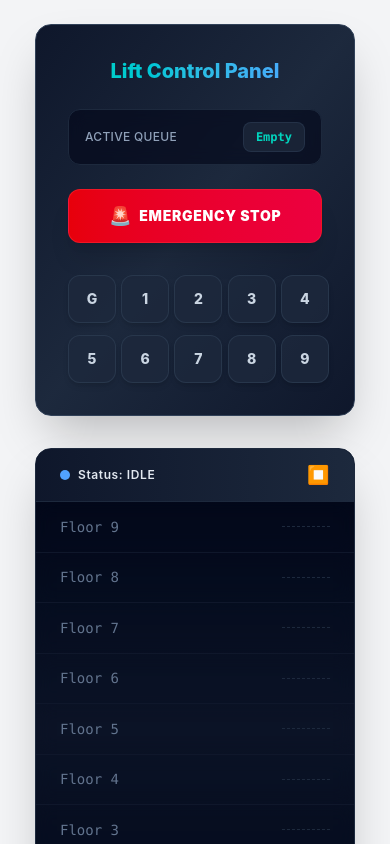
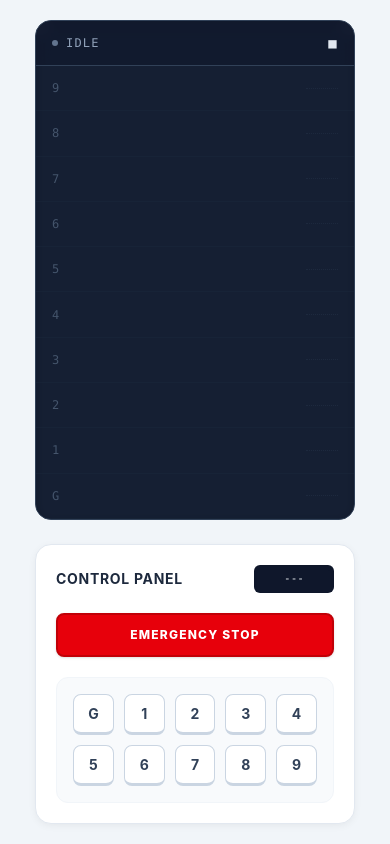
Before and after one commit to mqkhan125/react-elevator-system, a React (Vite) app: page / in a window 390 px wide. Shown: the top 844 px of the page. Built offline with nearby package versions, Linux system fonts and the light colour scheme.

Commit message:
style: implement professional hardware UI and fix mobile layout order

```diff
--- a/src/App.jsx
+++ b/src/App.jsx
@@ -8,7 +8,9 @@ const App = () => {
   const [currentFloor, setCurrentFloor] = useState(0);
 
   return (
-    <div className="flex flex-col md:flex-row justify-center items-center gap-8 bg-gray-100 min-h-screen p-6">
+    <div className="flex flex-col lg:flex-row justify-center items-center gap-6 lg:gap-10 bg-slate-100 min-h-screen p-4 lg:p-8 font-sans">
+      {/* order-2 lg:order-1 ensures Panel goes to bottom on mobile, left on desktop */}
+      <div className="order-2 lg:order-1 w-full max-w-xs lg:w-80">
         <ControlPanel
           queue={queue}
           setQueue={setQueue}
@@ -16,7 +18,10 @@ const App = () => {
           setIsEmergency={setIsEmergency}
           currentFloor={currentFloor}
         />
+      </div>
 
+      {/* order-1 lg:order-2 ensures Lift stays on top on mobile, right on desktop */}
+      <div className="order-1 lg:order-2 w-full max-w-xs lg:w-80">
         <Lift
           queue={queue}
           setQueue={setQueue}
@@ -25,6 +30,7 @@ const App = () => {
           setCurrentFloor={setCurrentFloor}
         />
       </div>
+    </div>
   );
 };
 
--- a/src/Componets/ControlPanel.jsx
+++ b/src/Componets/ControlPanel.jsx
@@ -18,44 +18,32 @@ const ControlPanel = ({
   };
 
   return (
-    <div className="bg-gradient-to-br from-slate-900 via-slate-800 to-slate-900 p-8 rounded-2xl shadow-2xl border border-slate-700 w-80 text-white">
-      <h2 className="text-xl font-extrabold text-center bg-clip-text text-transparent bg-gradient-to-r from-teal-400 to-blue-400 mb-6">
-        Lift Control Panel
+    <div className="bg-white p-5 lg:p-6 rounded-2xl shadow-[0_2px_10px_-2px_rgba(0,0,0,0.08)] border border-slate-200 w-full">
+      <div className="flex items-center justify-between mb-5">
+        <h2 className="text-sm font-bold text-slate-800 uppercase tracking-wider">
+          Control Panel
         </h2>
 
-      <div className="flex items-center justify-between bg-slate-950/60 px-4 py-3 rounded-xl border border-slate-800 mb-6 backdrop-blur-sm">
-        <span className="text-xs font-medium text-slate-400 tracking-wide uppercase">
-          Active Queue
-        </span>
-        <code className="text-xs bg-slate-800/80 px-3 py-1.5 rounded-lg text-teal-400 font-bold border border-slate-700/50">
-          {queue.length > 0 ? queue.join(", ") : "Empty"}
-        </code>
+        {/* Active Queue Monitor */}
+        <div className="bg-slate-900 text-slate-100 text-[11px] font-mono px-3 py-1.5 rounded-md min-w-[80px] text-center shadow-inner">
+          {queue.length > 0 ? queue.join(" - ") : "---"}
+        </div>
       </div>
 
-
-      <div className="mb-8">
+      {/* Emergency Button */}
       <button
         onClick={() => setIsEmergency((prev) => !prev)}
-          className={`w-full py-3 px-4 text-sm font-black tracking-wider rounded-xl border transition-all duration-300 shadow-xl flex items-center justify-center gap-2 ${
+        className={`w-full py-3 px-4 text-xs font-extrabold tracking-widest rounded-lg border-2 transition-all duration-200 mb-5 focus:outline-none active:scale-[0.98] ${
           isEmergency
-              ? "bg-gradient-to-r from-purple-600 to-indigo-600 border-purple-500/50 hover:shadow-purple-500/25 animate-bounce text-white"
-              : "bg-gradient-to-r from-red-600 to-rose-600 border-red-500/50 hover:shadow-red-500/25 hover:brightness-110 text-white"
+            ? "bg-slate-700 border-slate-800 text-slate-200 shadow-inner"
+            : "bg-red-600 border-red-700 text-white hover:bg-red-700 shadow-sm hover:shadow-md"
         }`}
       >
-          {isEmergency ? (
-            <>
-              <span className="text-lg">🛡️</span> RESUME LIFT
-            </>
-          ) : (
-            <>
-              <span className="text-lg">🚨</span> EMERGENCY STOP
-            </>
-          )}
+        {isEmergency ? "RESUME OPERATIONS" : "EMERGENCY STOP"}
       </button>
-      </div>
 
-
-      <div className="grid grid-cols-5 gap-3">
+      {/* Floor Buttons - Physical 3D look */}
+      <div className="grid grid-cols-5 gap-2.5 p-4 bg-slate-50 rounded-xl border border-slate-100">
         {buttons.map((floor) => {
           const isActive = queue.includes(floor);
 
@@ -63,10 +51,10 @@ const ControlPanel = ({
             <button
               key={floor}
               onClick={() => handleValue(floor)}
-              className={`w-12 h-12 rounded-xl text-sm font-extrabold transition-all duration-300 transform active:scale-95 flex items-center justify-center border shadow-md ${
+              className={`w-full aspect-square rounded-lg text-sm font-bold transition-all duration-100 flex items-center justify-center focus:outline-none ${
                 isActive
-                  ? "bg-gradient-to-br from-red-500 to-rose-600 border-red-600 text-white shadow-red-500/30 scale-105 ring-2 ring-red-400/30"
-                  : "bg-slate-800/80 text-slate-300 border-slate-700/60 hover:bg-slate-700 hover:text-teal-400 hover:border-slate-600 hover:shadow-lg"
+                  ? "bg-indigo-600 text-white border border-indigo-700 shadow-[0_2px_4px_-1px_rgba(79,70,229,0.4)] scale-95" // Pressed look when active
+                  : "bg-white text-slate-700 border border-slate-300 border-b-[3px] hover:bg-slate-100 active:scale-95 active:border-b-0 active:mt-[3px]" // 3D physical button effect
               }`}
             >
               {floor}
--- a/src/Componets/Lift.jsx
+++ b/src/Componets/Lift.jsx
@@ -7,6 +7,7 @@ const Lift = ({
   currentFloor,
   setCurrentFloor,
 }) => {
+  // [LOGIC WALA HISSA EXACTLY SAME HAI, KOI CHANGE NAHI]
   const [direction, setDirection] = useState("idle");
   const [doorOpen, setDoorOpen] = useState(false);
   const [timer, setTimer] = useState(0);
@@ -14,25 +15,20 @@ const Lift = ({
   const moveRef = useRef(null);
   const timerRef = useRef(null);
 
-  // YEH REF LATEST QUEUE KE LIYE HAI (PEHLI BUG FIX)
   const queueRef = useRef(queue);
   useEffect(() => {
     queueRef.current = queue;
   }, [queue]);
 
-  // NAYA REF: LIFT KO YAD RAKHNE KE LIYE KE WO KIS DIRCTION SE AAYI THI
   const prevDirectionRef = useRef("idle");
   useEffect(() => {
-    if (direction !== "idle") {
-      prevDirectionRef.current = direction;
-    }
+    if (direction !== "idle") prevDirectionRef.current = direction;
   }, [direction]);
 
   const FLOOR_HEIGHT = 51;
   const floors = Array.from({ length: 10 }, (_, i) => 9 - i);
   const normalize = (arrQueue) => arrQueue.map((f) => (f === "G" ? 0 : f));
 
-  // for lift moving (2 sec per floor)
   useEffect(() => {
     if (direction === "idle" || isEmergency || doorOpen) return;
     moveRef.current = setTimeout(() => {
@@ -42,170 +38,149 @@ const Lift = ({
         return prev;
       });
     }, 2000);
-
     return () => clearTimeout(moveRef.current);
   }, [currentFloor, direction, isEmergency, doorOpen]);
 
-  // UPDATED DECIDE DIRECTION (REAL LIFT ALGORITHM)
   const decideDirection = () => {
     const normalized = normalize(queueRef.current);
-    let hasUp = false;
-    let hasDown = false;
-
+    let hasUp = false,
+      hasDown = false;
     normalized.forEach((f) => {
       if (f > currentFloor) hasUp = true;
       if (f < currentFloor) hasDown = true;
     });
 
     const prevDir = prevDirectionRef.current;
-
-    // AGAR LIFT PEHLE DOWN JA RAHI THI
     if (prevDir === "down") {
-      if (hasDown)
-        setDirection("down"); // Neeche aur floors hain? Neeche hi jao
-      else if (hasUp)
-        setDirection("up"); // Neeche khatam? Ab upar jao
+      if (hasDown) setDirection("down");
+      else if (hasUp) setDirection("up");
       else {
         setDirection("idle");
-        prevDirectionRef.current = "idle"; // Queue khatam, reset memory
+        prevDirectionRef.current = "idle";
       }
-    }
-    // AGAR LIFT PEHLE UP JA RAHI THI
-    else if (prevDir === "up") {
-      if (hasUp)
-        setDirection("up"); // Upar aur floors hain? Upar hi jao
-      else if (hasDown)
-        setDirection("down"); // Upar khatam? Ab neeche jao
+    } else if (prevDir === "up") {
+      if (hasUp) setDirection("up");
+      else if (hasDown) setDirection("down");
       else {
         setDirection("idle");
-        prevDirectionRef.current = "idle"; // Queue khatam, reset memory
+        prevDirectionRef.current = "idle";
       }
-    }
-    // AGAR LIFT STANDSTILL PAR THI (FRESH START)
-    else {
+    } else {
       if (hasUp) setDirection("up");
       else if (hasDown) setDirection("down");
       else setDirection("idle");
     }
   };
 
-  // for lift stop (waiting 3 sec)
   useEffect(() => {
     const normalized = normalize(queue);
     if (normalized.includes(currentFloor)) {
       setDirection("idle");
-
       const arriveDelay = setTimeout(() => {
         setDoorOpen(true);
         setTimer(3);
-
         setQueue((prev) =>
-          prev.filter((f) => {
-            const val = f === "G" ? 0 : f;
-            return val !== currentFloor;
-          }),
+          prev.filter((f) => (f === "G" ? 0 : f) !== currentFloor),
         );
-
         const doorTimer = setTimeout(() => {
           setDoorOpen(false);
           setTimer(0);
-          decideDirection(); // AB YE REAL ALGORITHM FOLLOW KAREGA
+          decideDirection();
         }, 3000);
-
         return () => clearTimeout(doorTimer);
       }, 200);
-
       return () => clearTimeout(arriveDelay);
     }
   }, [currentFloor]);
 
-  // timer
   useEffect(() => {
     if (timer > 0) {
-      timerRef.current = setInterval(() => {
-        setTimer((prev) => prev - 1);
-      }, 1000);
+      timerRef.current = setInterval(() => setTimer((prev) => prev - 1), 1000);
     }
     return () => clearInterval(timerRef.current);
   }, [timer]);
 
-  // JAB LIFT IDLE HO AUR DOOR BAND HO, TOH NAYE BUTTON CHECK KARO
   useEffect(() => {
-    if (queue.length > 0 && direction === "idle" && !doorOpen && !isEmergency) {
+    if (queue.length > 0 && direction === "idle" && !doorOpen && !isEmergency)
       decideDirection();
-    }
   }, [queue, direction, doorOpen, isEmergency]);
 
   const liftPosition = (9 - currentFloor) * FLOOR_HEIGHT;
 
+  // [UI WALA HISLA YAHAN SE SHURU]
   return (
-    <div className="relative w-80 h-[560px] bg-gradient-to-b from-slate-950 via-slate-900 to-slate-950 border border-slate-800 rounded-2xl overflow-hidden flex flex-col shadow-2xl">
-      <div className="bg-gradient-to-r from-slate-900 to-slate-800 p-3 border-b border-slate-800 flex justify-between px-6 text-slate-200 text-xs tracking-wider items-center">
-        <span className="font-semibold flex items-center gap-2">
+    <div className="relative w-full h-[500px] lg:h-[560px] bg-slate-800 border border-slate-700 rounded-2xl overflow-hidden flex flex-col shadow-[inset_0_2px_10px_rgba(0,0,0,0.3)]">
+      {/* Status Header */}
+      <div className="bg-slate-900/80 backdrop-blur-sm p-3 border-b border-slate-700 flex justify-between px-4 text-slate-400 text-xs tracking-widest items-center font-mono uppercase">
+        <span className="flex items-center gap-2">
           <span
-            className={`w-2.5 h-2.5 rounded-full ${
-              isEmergency
-                ? "bg-purple-500 animate-ping"
-                : direction !== "idle"
-                  ? "bg-green-500 animate-pulse"
-                  : "bg-blue-400"
-            }`}
+            className={`w-1.5 h-1.5 rounded-full ${isEmergency ? "bg-red-500" : direction !== "idle" ? "bg-emerald-400" : "bg-slate-500"}`}
           />
-          Status: {isEmergency ? "EMERGENCY" : direction.toUpperCase()}
+          {isEmergency ? "Halt" : direction}
         </span>
-
-        <span className="text-lg">
-          {direction === "up" ? (
-            <span className="text-green-400 animate-bounce">⬆️</span>
-          ) : direction === "down" ? (
-            <span className="text-rose-400 animate-bounce">⬇️</span>
-          ) : (
-            <span className="text-blue-400">⏹️</span>
-          )}
+        <span className="text-slate-200 text-sm font-bold">
+          {direction === "up" ? "▲" : direction === "down" ? "▼" : "■"}
         </span>
       </div>
 
-      {/* Floors Layout */}
-      <div className="relative flex flex-col h-full justify-between select-none">
+      {/* Lift Shaft */}
+      <div className="relative flex flex-col h-full justify-between select-none bg-slate-900/50">
         {floors.map((floor) => (
           <div
             key={floor}
-            className="flex-1 border-b border-slate-900 flex items-center justify-between px-6 text-slate-500 font-mono text-sm bg-slate-950/20 backdrop-blur-sm"
+            className={`flex-1 flex items-center justify-between px-4 text-xs font-mono border-b border-slate-800/40 transition-colors ${
+              currentFloor === floor && doorOpen
+                ? "text-indigo-300"
+                : "text-slate-600"
+            }`}
           >
-            <span>Floor {floor === 0 ? "G" : floor}</span>
-            <div className="w-12 border-b border-dashed border-slate-800" />
+            <span className="w-4">{floor === 0 ? "G" : floor}</span>
+            <div className="w-8 border-b border-dotted border-slate-700/30" />
           </div>
         ))}
 
+        {/* Moving Lift Cabin */}
         <div
-          className="absolute right-0 w-28 h-[50px] flex items-center gap-2 px-1"
+          className="absolute right-4 w-24 h-[48px] flex items-center gap-1"
           style={{
             top: `${liftPosition}px`,
             transition: "top 1.7s cubic-bezier(0.4,0,0.2,1)",
           }}
         >
           {timer > 0 && (
-            <div className="bg-teal-950 text-teal-400 border border-teal-500/30 text-[10px] px-2.5 py-1 rounded-lg font-black animate-pulse flex items-center gap-1 shadow-lg shadow-teal-950/20">
-              ⏰ {timer}s
+            <div className="absolute -left-8 bg-slate-800 text-slate-300 border border-slate-600 text-[10px] px-1.5 py-0.5 rounded font-mono">
+              {timer}s
             </div>
           )}
 
-          <div className="w-12 h-[50px] bg-gradient-to-r from-slate-800 to-slate-700 rounded-xl border border-slate-600/60 flex items-center justify-center text-slate-100 font-black relative overflow-hidden shadow-xl shadow-slate-950/50">
+          {/* Cabin Body */}
+          <div className="relative w-full h-full rounded-md border-[3px] border-slate-600 shadow-lg overflow-hidden">
+            {/* Inside Light (Visible when doors open) */}
             <div
-              className={`absolute left-0 top-0 w-1/2 h-full bg-gradient-to-r from-slate-900 to-slate-800 border-r border-slate-700 transition-transform duration-500 ${
+              className={`absolute inset-0 bg-amber-50 transition-opacity duration-500 ${doorOpen ? "opacity-100" : "opacity-0"}`}
+            ></div>
+
+            {/* Left Door */}
+            <div
+              className={`absolute left-0 top-0 w-1/2 h-full bg-gradient-to-r from-slate-400 to-slate-300 border-r border-slate-500/50 transition-transform duration-500 ease-in-out z-10 ${
                 doorOpen ? "-translate-x-full" : "translate-x-0"
               }`}
             />
-
+            {/* Right Door */}
             <div
-              className={`absolute right-0 top-0 w-1/2 h-full bg-gradient-to-r from-slate-800 to-slate-900 border-l border-slate-700 transition-transform duration-500 ${
+              className={`absolute right-0 top-0 w-1/2 h-full bg-gradient-to-l from-slate-400 to-slate-300 border-l border-slate-500/50 transition-transform duration-500 ease-in-out z-10 ${
                 doorOpen ? "translate-x-full" : "translate-x-0"
               }`}
             />
 
-            <span className="z-10 bg-clip-text text-transparent bg-gradient-to-r from-teal-400 to-blue-400 text-lg">
-              {currentFloor === 0 ? "G" : currentFloor}
-            </span>
+            {/* Floor Number inside cabin */}
+            <div className="absolute inset-0 flex items-center justify-center z-20">
+              <span
+                className={`text-lg font-black drop-shadow-md transition-colors ${doorOpen ? "text-slate-800" : "text-slate-100"}`}
+              >
+                {currentFloor === 0 ? "G" : currentFloor}
+              </span>
+            </div>
           </div>
         </div>
       </div>
```
Lines whose indentation alone changed are shown as unchanged.
